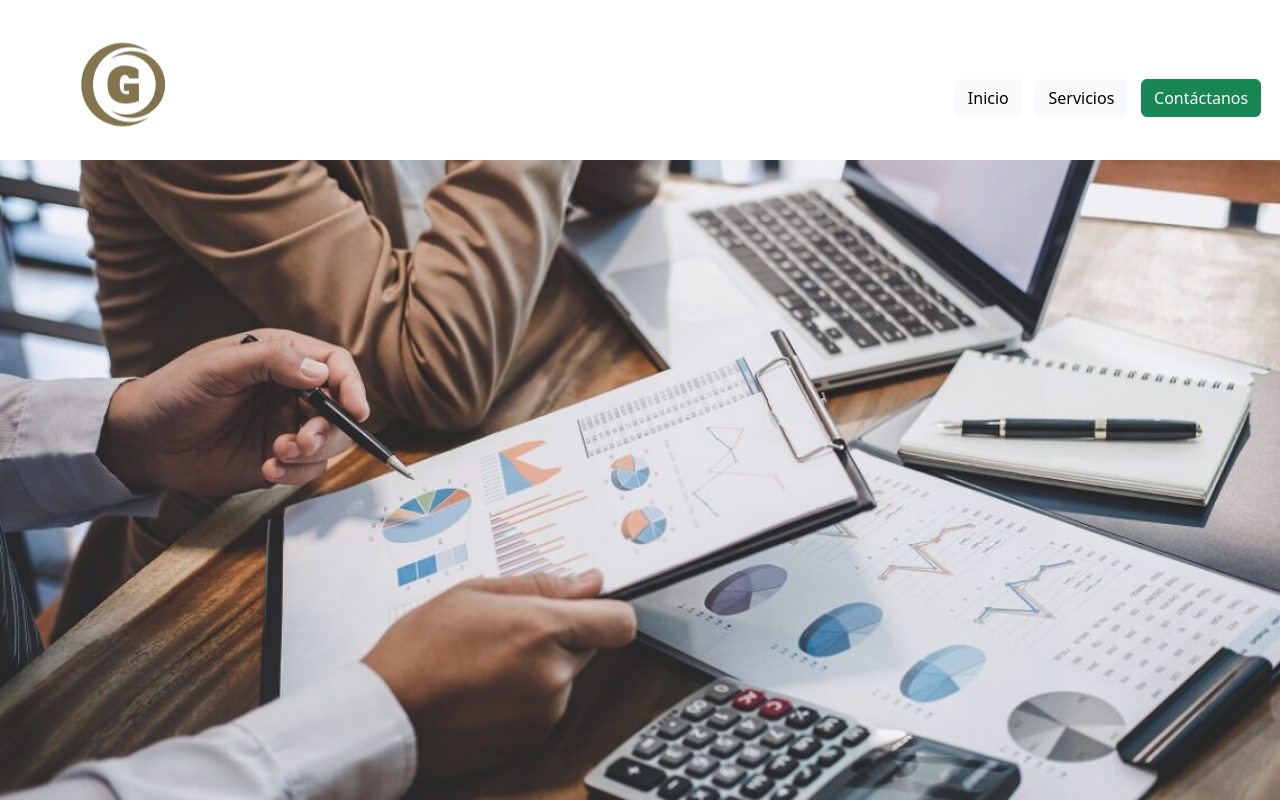
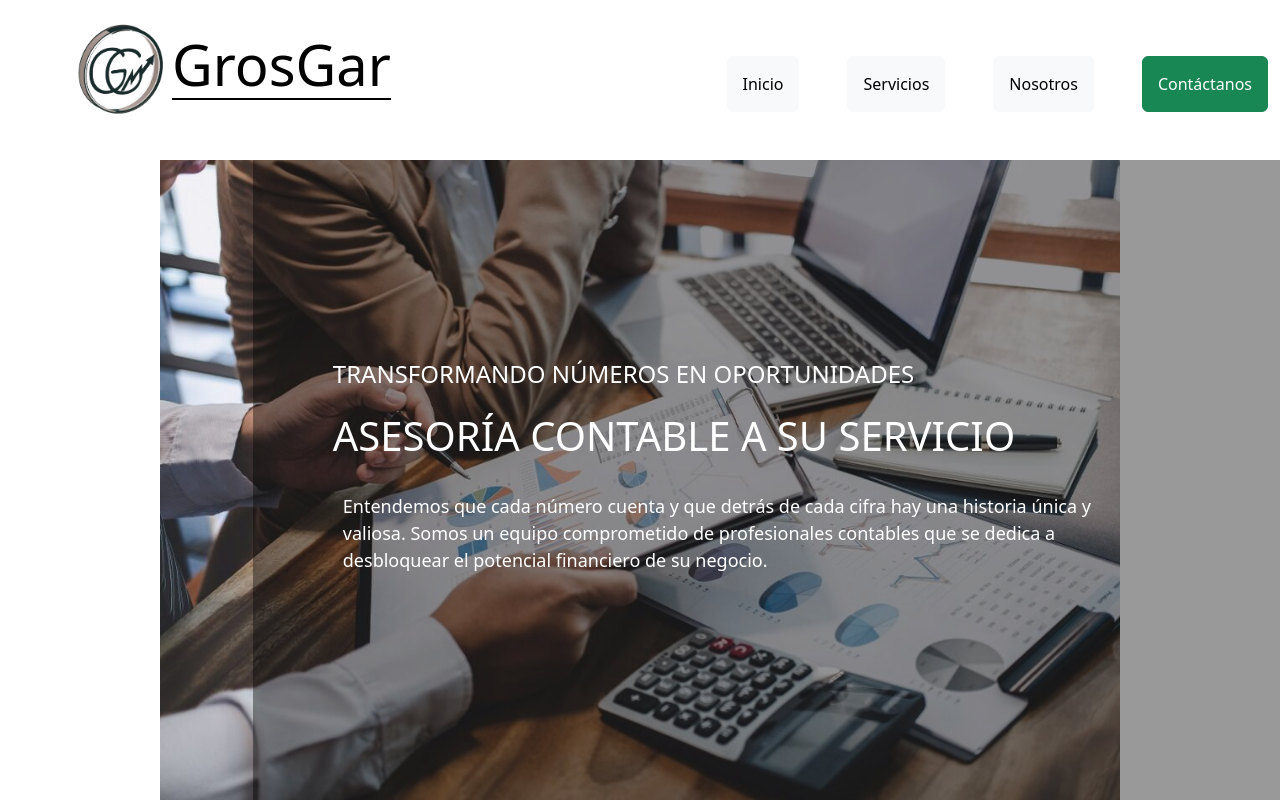
Before and after one commit to Joaquingro/Grosgar, a React (Vite) app: page / in a window 1280 px wide. Shown: the top 802 px of the page. Built offline with nearby package versions, Linux system fonts and the light colour scheme.

Commit message:
Add new CSS in components ImageContent, Info, Navbar, Services, add images in assets

```diff
--- a/src/components/ImageContent/ImageContent.jsx
+++ b/src/components/ImageContent/ImageContent.jsx
@@ -4,7 +4,14 @@ import style from "../ImageContent/ImageContent.module.css";
 export default function ImageContent() {
   return (
     <div className={style.container}>
+      <div className={style.info}>
+        <div className={style.infoSon}>
+          <h4>TRANSFORMANDO NÚMEROS EN OPORTUNIDADES</h4>
+          <h1>ASESORÍA CONTABLE A SU SERVICIO</h1>
+          <p>Entendemos que cada número cuenta y que detrás de cada cifra hay una historia única y valiosa. Somos un equipo comprometido de profesionales contables que se dedica a desbloquear el potencial financiero de su negocio.</p>
 
+        </div>
+      </div>
 
     </div>
   )
--- a/src/components/ImageContent/ImageContent.module.css
+++ b/src/components/ImageContent/ImageContent.module.css
@@ -2,6 +2,36 @@
     background-image: url("../../assets/Inicio.jpg");
     background-attachment: fixed;
     background-position: center;
-    background-size: cover;
     height: 40em;
+    background-repeat: no-repeat;
+    background-size: contain;
+    display: flex;
 }
+
+.info{
+    display: flex;
+    flex-direction: column;
+    align-items: start;
+    margin-left: 15.8em;
+    justify-content: space-between;
+    color: white;
+    background-color: rgba(0, 0, 0, 0.4);
+    width: 87.4em;
+    justify-content: center;
+    height: auto;
+}
+.infoSon{
+    display: flex;
+    flex-direction: column;
+    justify-content: space-between;
+    height: 15em;
+    margin-left: 5em;
+
+}
+
+.infoSon p{
+    width: 43em;
+    font-size: 18px;
+    padding: 10px;
+    border-radius: 10px;
+}
--- a/src/components/Info/Info.module.css
+++ b/src/components/Info/Info.module.css
@@ -7,11 +7,12 @@
 }
 
 .container div{
-    background-color: bisque;
+    background-color: rgb(81, 87, 95);
     border-radius: 15px;
     height: 30em;
     width: 25em;
     display: flex;
     justify-content: center;
     align-items: center;
+    color: white;
 }
--- a/src/components/NavBar/NavBar.jsx
+++ b/src/components/NavBar/NavBar.jsx
@@ -4,13 +4,18 @@ import logo from "../../assets/logo.png";
 function NavBar() {
   return (
 
-  <nav class={`navbar ${style.nav}`}  >
-  <div class="container-fluid">
-  <img src={logo} alt="logo" />
+  <nav className={`navbar ${style.nav}`}  >
+  <div className={`container-fluid`}>
+    <div className={style.title}>
+      <img src={logo} alt="logo" />
+      <h1>GrosGar</h1>
+
+    </div>
   <div className={style.buttons}>
-    <button type="button" class="btn btn-light">Inicio</button>
-    <button type="button" class="btn btn-light">Servicios</button>
-    <button type="button" class="btn btn-success">Contáctanos</button>
+    <button type="button" className="btn btn-light">Inicio</button>
+    <button type="button" className="btn btn-light">Servicios</button>
+    <button type="button" className="btn btn-light">Nosotros</button>
+    <button type="button" className="btn btn-success">Contáctanos</button>
   </div>
   </div>
 </nav>
--- a/src/components/NavBar/NavBar.module.css
+++ b/src/components/NavBar/NavBar.module.css
@@ -11,8 +11,31 @@
 .buttons{
     display: flex;
     justify-content: space-around;
-    width: 20em;
+}
+.buttons button{
+    margin-left: 3em;
+    padding: 15px;
+
 }
 .nav a{
     color: rgb(0, 0, 0);
 }
+
+.title{
+    display: flex;
+    justify-content: center;
+    align-items: center;
+    align-content: center;
+}
+
+.title img{
+    width: 13.5em;
+}
+
+.title h1{
+    margin-left: -1em;
+    border-bottom: 2px solid rgb(0, 0, 0);
+    color: rgb(0, 0, 0);
+    margin-top: -0.5em;
+    font-size: 3.5em;
+}
--- a/src/components/Services/Services.module.css
+++ b/src/components/Services/Services.module.css
@@ -2,7 +2,7 @@
     display: flex;
     justify-content: center;
     height: 25em;
-    background-color: rgb(234, 222, 207);
+    background-color: rgb(81, 87, 95);
     align-items: center;
 }
 
@@ -21,6 +21,6 @@
     justify-content: center;
     margin-right: 1em;
     border-radius: 10px;
-    border: 2px solid gray;
+    border: 2px solid white;
     padding: 10px;
 }
```
Also changed, not shown: src/assets/logo.png.
